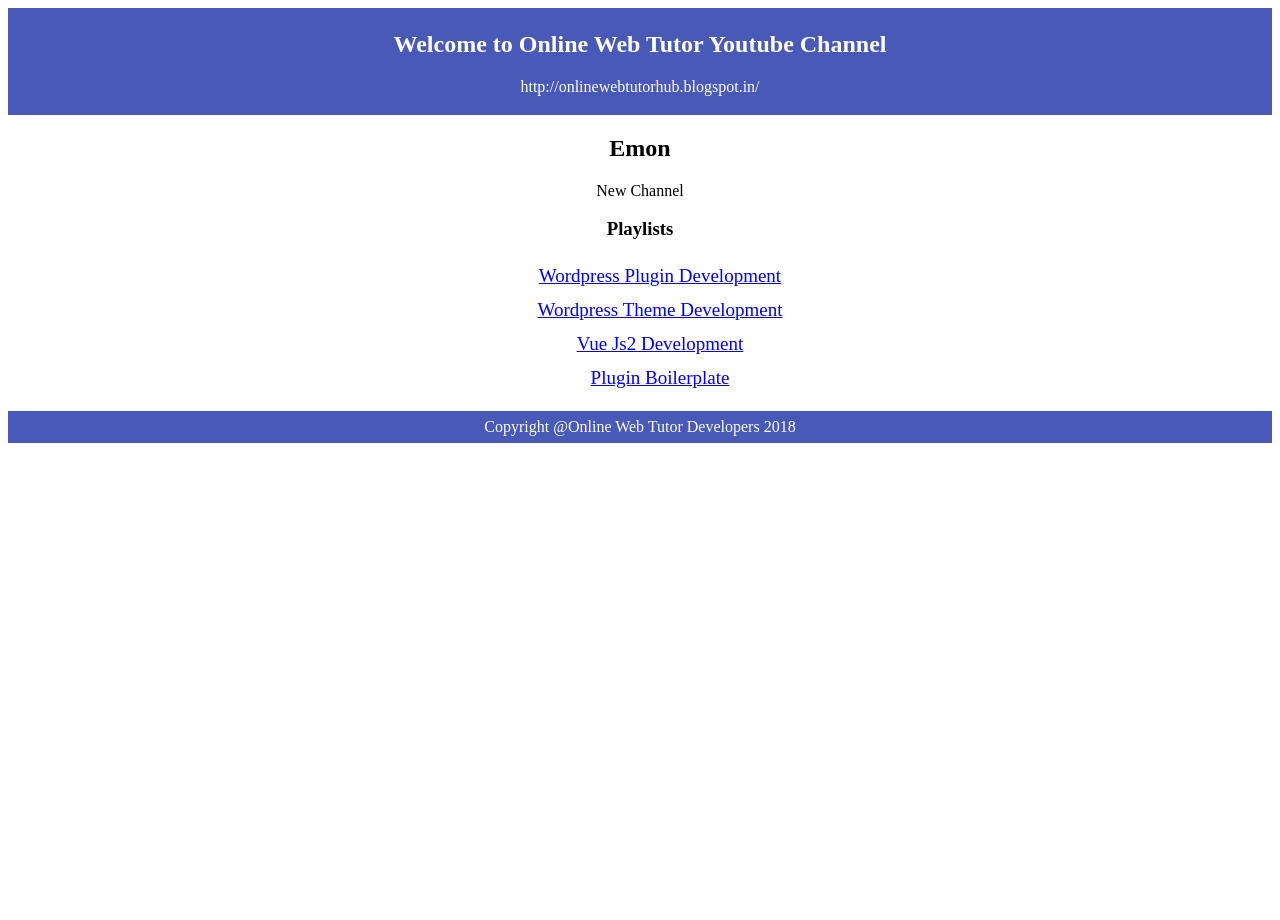
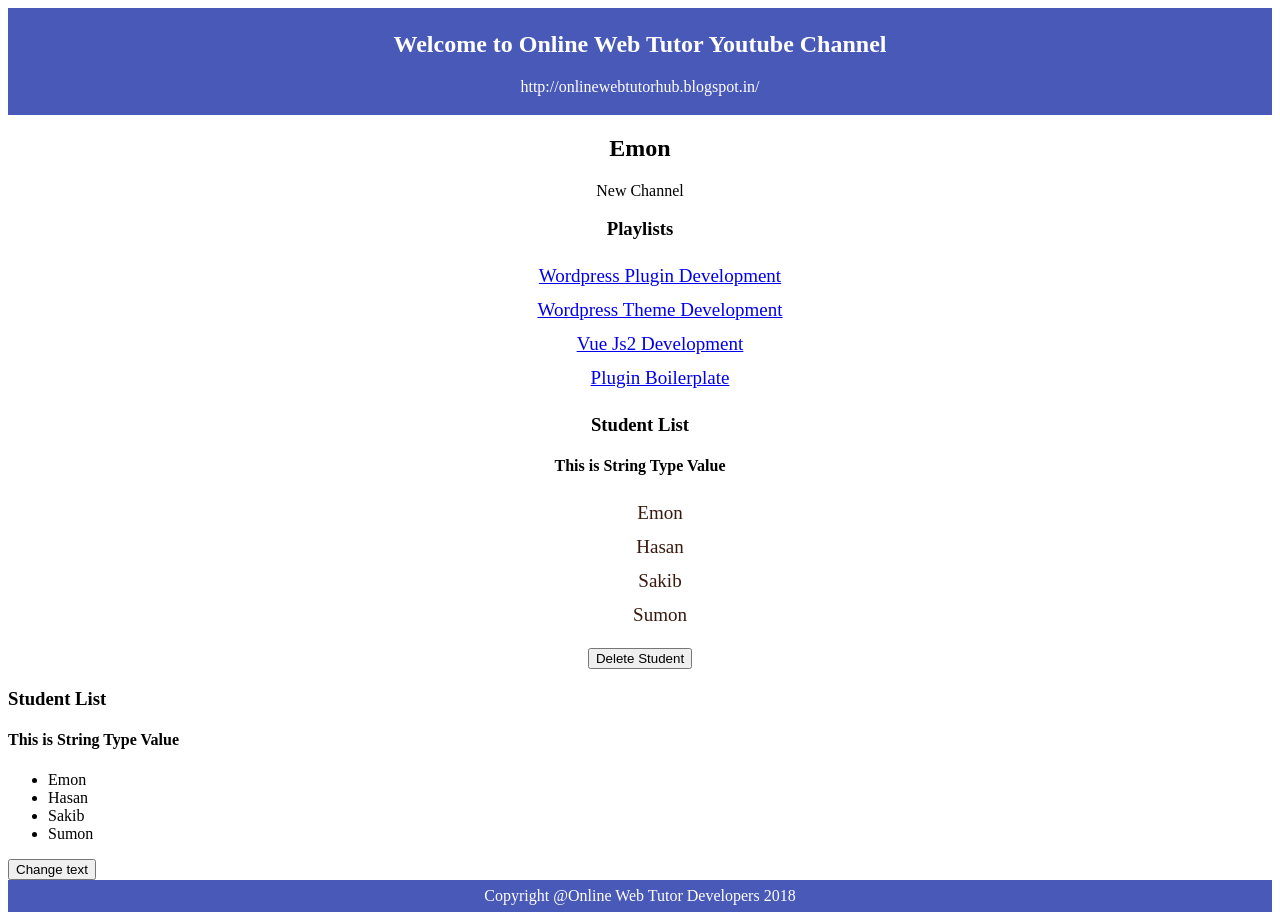
Before and after one commit to MehediHasanEmon21/vue-cli, a Vue app: page / in a window 1280 px wide. Before the commit the page ends 800 px from the top, so only its background shows below. Built offline with nearby package versions, Linux system fonts and the light colour scheme.

Commit message:
reference type vs primitive type in component

```diff
--- a/src/App.vue
+++ b/src/App.vue
@@ -1,7 +1,8 @@
 <template>
   <div id="app">
     <topbar></topbar>
-    <main_content channel-name="New Channel" name="Emon" v-bind:myplaylists="playlists"></main_content>
+    <main_content v-bind:student-list="students" v-bind:test="test" channel-name="New Channel" name="Emon" v-bind:myplaylists="playlists"></main_content>
+    <student_component v-bind:test="test" v-bind:student-list="students"></student_component>
     <footer_componemet></footer_componemet>
   </div>
 </template>
@@ -10,12 +11,14 @@
 import Header from './components/Header.vue'
 import Content from './components/Content.vue'
 import Footer from './components/Footer.vue'
+import Student from './components/Student.vue'
 export default {
   name: 'App',
   components: {
     topbar: Header,
     main_content: Content,
     footer_componemet: Footer,
+    student_component: Student,
   },
   data(){
     return {
@@ -48,6 +51,9 @@ export default {
 
                 },
             ],
+
+      students: ['Emon','Hasan','Sakib','Sumon'],
+      test: 'This is String Type Value',
     }
   }
 
--- a/src/components/Content.vue
+++ b/src/components/Content.vue
@@ -7,6 +7,14 @@
     <ul>
         <li v-for="playlist in myplaylists" v-bind:key="playlist.index"><a v-bind:href="playlist.link" v-bind:title="playlist.title" target="_blank">{{playlist.name}}</a></li>
     </ul>
+
+     <h3>Student List</h3>
+     <h4>{{ test }}</h4>
+    <ul>
+        <li v-for="st in studentList" v-bind:key="st.index">{{ st }}</li>
+    </ul>
+    <button @click="deleteStudent">Delete Student</button>
+
 </div>
 
 </template>
@@ -16,6 +24,9 @@
 export default {
     name: 'Content',
     props: {
+        studentList: {
+            type: Array
+        },
         name: {
             type: String,
         },
@@ -24,6 +35,9 @@ export default {
         },
         channelName: {
             type: String
+        },
+        test: {
+            type: String
         }
     },
     data(){
@@ -31,6 +45,11 @@ export default {
 
 
 
+        }
+    },
+    methods: {
+        deleteStudent(){
+            this.studentList.pop()
         }
     }
 }
--- /dev/null
+++ b/src/components/Student.vue
@@ -0,0 +1,44 @@
+<template>
+
+    <div>
+
+        <h3>Student List</h3>
+        <h4>{{ test }}</h4>
+        <ul>
+            <li v-for="st in studentList" v-bind:key="st.index">{{ st }}</li>
+        </ul>
+        <button @click="changeText">Change text</button>
+
+    </div>
+
+</template>
+
+<script>
+export default {
+
+    props:{
+        studentList: {
+            type: Array
+        },
+        test: {
+            type: String
+        }
+    },
+    name: 'Student',
+    data(){
+        return {
+
+        }
+    },
+    methods: {
+        changeText(){
+            this.test = 'message is change'
+        }
+    }
+
+}
+</script>
+
+<style scoped>
+
+</style>
```
